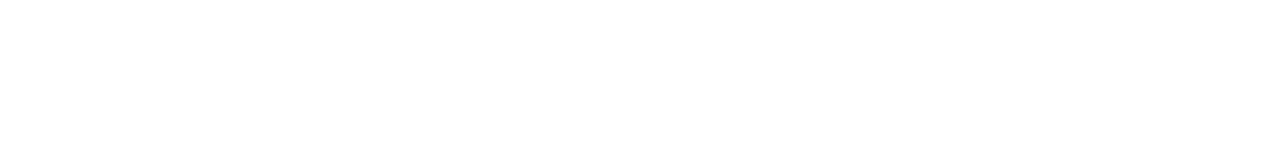
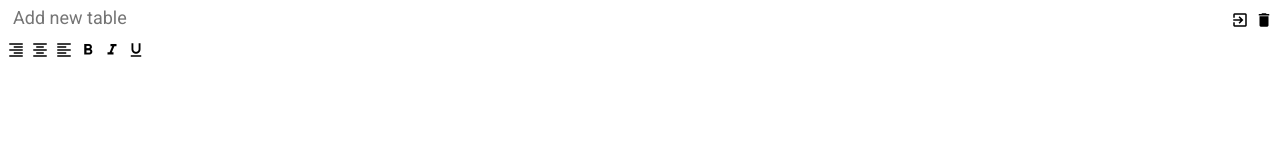
Before and after one commit to NatellaVerde/excel, a website built with webpack: page src/index.html in a window 1280 px wide. Built offline with nearby package versions, Linux system fonts and the light colour scheme.

Commit message:
header and toolbar layout

```diff
--- a/package.json
+++ b/package.json
@@ -34,6 +34,7 @@
   "dependencies": {
     "@babel/polyfill": "^7.12.1",
     "core-js": "^3.9.0",
+    "normalize.css": "^8.0.1",
     "regenerator-runtime": "^0.13.7"
   }
 }
--- a/src/index.html
+++ b/src/index.html
@@ -5,11 +5,47 @@
   <meta http-equiv="X-UA-Compatible" content="IE=edge">
   <meta name="viewport" content="width=device-width, initial-scale=1.0">
   <link rel="shortcut icon" href="favicon.ico" type="image/x-icon">
+  <link href="https://fonts.googleapis.com/icon?family=Material+Icons" rel="stylesheet">
   <title>Pure JavaScript Excel</title>
 </head>
 <body>
+  <div id="app" class="container">
+    <div class="excel">
+      <div class="excel__header">
+        <input type="text" class="input" placeholder="Add new table"/>
+        <div class="flex-row">
+          <button class="button">
+            <i class="material-icons">exit_to_app</i>
+          </button>
+          <button class="button">
+            <i class="material-icons">delete</i>
+          </button>
+        </div>
+      </div>
+      <div class="excel__toolbar">
+        <button class="button">
+          <i class="material-icons">format_align_right</i>
+        </button>
+        <button class="button">
+          <i class="material-icons">format_align_center</i>
+        </button>
+        <button class="button">
+          <i class="material-icons">format_align_left</i>
+        </button>
+        <button class="button">
+          <i class="material-icons">format_bold</i>
+        </button>
+        <button class="button">
+          <i class="material-icons">format_italic</i>
+        </button>
+        <button class="button">
+          <i class="material-icons">format_underlined</i>
+        </button>
 
-  <div id="app" class="container"></div>
-
+      </div>
+      <div class="excel__formula"></div>
+      <div class="excel__table"></div>
+    </div>
+  </div>
 </body>
 </html>
--- /dev/null
+++ b/src/scss/_variables.scss
@@ -0,0 +1,3 @@
+$header-height: 34px;
+$toolbar-height: 40px;
+$border-color: #c0c0c0;
--- /dev/null
+++ b/src/scss/formula.scss
@@ -0,0 +1,6 @@
+@import "_variables";
+@import "mixin";
+
+.excel__formula {
+
+}
--- /dev/null
+++ b/src/scss/header.scss
@@ -0,0 +1,43 @@
+@import "_variables";
+@import "mixin";
+
+.excel__header {
+  position: absolute;
+  top: 0;
+  left: 0;
+  right: 0;
+  height: $header-height;
+  padding: 8px 4px 0;
+  margin: 0;
+  display: flex;
+  justify-content: space-between;
+
+  & .flex-row {
+    display: flex;
+  }
+
+  & .input {
+    margin: 0;
+    padding: 2px 7px;
+    min-width: 10px;
+    color: #000;
+    border: 2px solid transparent;
+    border-radius: 2px;
+    height: 20px;
+    font-size: 18px;
+    line-height: 22px;
+    outline: none;
+
+    &:hover {
+      border: 2px solid $border-color;
+    }
+
+    &:focus {
+      border: 2px solid #1a73e8;
+    }
+  }
+
+  & .button {
+    @include button(red);
+  }
+}
--- a/src/scss/index.scss
+++ b/src/scss/index.scss
@@ -0,0 +1,22 @@
+@import '~normalize.css';
+@import url('https://fonts.googleapis.com/css2?family=Roboto&display=swap');
+
+@import "header";
+@import "toolbar";
+@import "formula";
+@import "table";
+
+* {
+  margin: 0;
+  padding: 0;
+  box-sizing: border-box;
+}
+
+body {
+  font-family: 'Roboto', sens-serif;
+  font-size: 12px;
+}
+
+.excel {
+  position: relative;
+}
--- /dev/null
+++ b/src/scss/mixin.scss
@@ -0,0 +1,24 @@
+@mixin button($color: green) {
+  height: 24px;
+  width: 24px;
+  padding: 3px;
+  display: flex;
+  flex-direction: column;
+  justify-content: center;
+  align-items: center;
+  background-color: white;
+  border: none;
+
+  & i {
+    font-size: 18px;
+  }
+
+  &:hover {
+    color: $color;
+    cursor: pointer;
+  }
+
+  &:active, &.active {
+    color: $color;
+  }
+}
--- /dev/null
+++ b/src/scss/table.scss
@@ -0,0 +1,6 @@
+@import "_variables";
+@import "mixin";
+
+.excel__table {
+
+}
--- /dev/null
+++ b/src/scss/toolbar.scss
@@ -0,0 +1,17 @@
+@import "_variables";
+@import "mixin";
+
+.excel__toolbar {
+  position: absolute;
+  top: $header-height;
+  left: 0;
+  right: 0;
+  height: $toolbar-height;
+  padding: 4px;
+  margin: 0;
+  display: flex;
+
+  .button {
+    @include button(green)
+  }
+}
```
Also changed, not shown: 1 other file.
